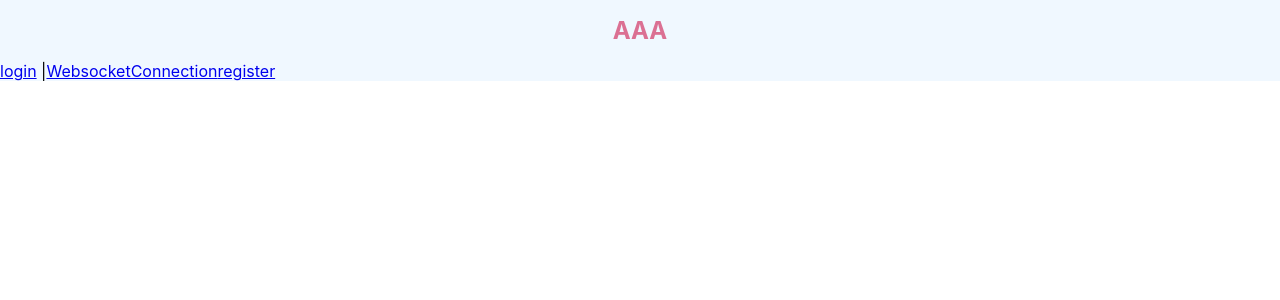
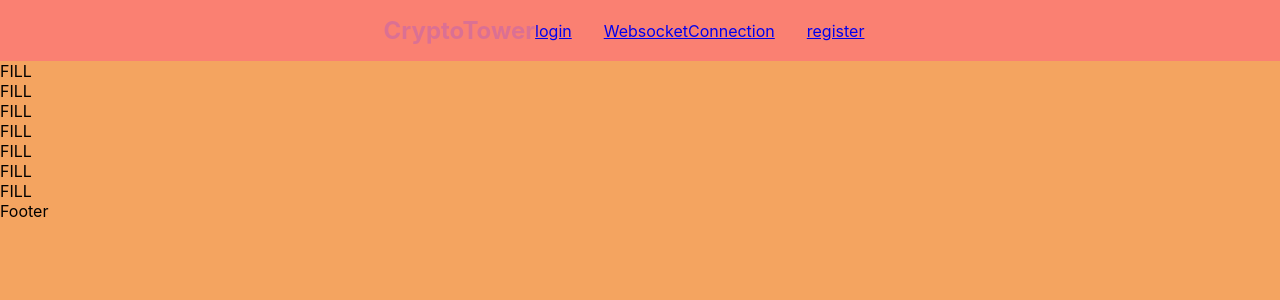
Before and after one commit to DadonStyle/crash-alike, a React (Create React App) app: page / in a window 1280 px wide. Shown: the top 300 px of the page. Built offline with nearby package versions, Linux system fonts and the light colour scheme; no server answers.

Commit message:
ws workes + style changes + header start

```diff
--- a/src/App.jsx
+++ b/src/App.jsx
@@ -1,47 +1,23 @@
-import React, { useEffect } from 'react';
-import { Link } from 'react-router-dom';
-import { useSelector } from 'react-redux';
-// eslint-disable-next-line import/no-extraneous-dependencies
-// import io from 'socket.io-client';
-import S from './stylingApp';
+import React from 'react';
+import Header from './modules/Header/Header';
+import Footer from './modules/Footer/Footer';
+import S from './styledApp';
 
-// const clinet = new W3CWebSocket('ws://147.182.239.36:8080/bomb');
-
-const App = () => {
-  const token = useSelector((state) => state.connection.jwtToken);
-  useEffect(() => {
-    // eslint-disable-next-line no-undef
-    const socket = new WebSocket(
-      `ws://147.182.239.36:8080/bomb?token=${token}` // token is currently not working ! understand how to use the useSelector
-    );
-    console.log('trying');
-    socket.onopen = () => {
-      console.log('open');
-    };
-    socket.onerror = (error) => {
-      console.log(error);
-    };
-
-    socket.onmessage = function (msg) {
-      const data = JSON.parse(msg.data);
-      try {
-        console.log(data);
-      } catch (err) {
-        // whatever you wish to do with the err
-        console.log(err);
-      }
-      return () => socket.close();
-    };
-  });
-
-  return (
-    <div>
-      <S.Title>AAA</S.Title>
-      <Link to="/login">login</Link> |
-      <Link to="/websocket">WebsocketConnection</Link>
-      <Link to="/register">register</Link>
+const App = () => (
+  <S.AppContainer>
+    <Header headerName="CryptoTower" />
+    {/* ADD BODDY */}
+    <div style={{ display: 'flex', flexDirection: 'column' }}>
+      <div>FILL</div>
+      <div>FILL</div>
+      <div>FILL</div>
+      <div>FILL</div>
+      <div>FILL</div>
+      <div>FILL</div>
+      <div>FILL</div>
     </div>
-  );
-};
+    <Footer />
+  </S.AppContainer>
+);
 
 export default App;
--- a/src/components/Routes/MyRoutes.jsx
+++ b/src/components/Routes/MyRoutes.jsx
@@ -4,12 +4,10 @@ import App from '../../App';
 import Login from '../../modules/Login/Login';
 import WebsocketConnection from '../../modules/websocketConnection/WebsocketConnection';
 import Register from '../../modules/Register/Register';
-import S from './styledRoute';
+// import S from './styledRoute';
 
 const MyRoutes = () => (
-  <S.Wrapper>
-    {/* <Header /> */}
-    <S.Main>
+  <div>
     <Routes>
       <Route exact path="/login" element={<Login />} />
       <Route exact path="/Register" element={<Register />} />
@@ -17,9 +15,7 @@ const MyRoutes = () => (
       <Route exact path="/" element={<App />} />
       <Route path="*" element={<App />} />
     </Routes>
-    </S.Main>
-    {/* <Footer /> */}
-  </S.Wrapper>
+  </div>
 );
 
 export default MyRoutes;
--- a/src/components/Routes/styledRoute.js
+++ b/src/components/Routes/styledRoute.js
@@ -1,30 +1,6 @@
+// eslint-disable-next-line no-unused-vars
 import styled from 'styled-components';
 
-const Wrapper = styled.div`
-  position: relative;
-  min-height: 100%;
-  box-sizing: border-box;
-  background-color: aliceblue;
-  background-position: center;
-  display: flex;
-  justify-content: center;
-  align-items: center;
-  flex-direction: column;
-  padding-bottom: unset;
-  height: 100%;
-`;
-
-const Main = styled.div`
-  display: flex;
-  flex-grow: 1;
-  flex-direction: column;
-  justify-content: center;
-  width: 100%;
-`;
-
-const S = {
-  Wrapper,
-  Main,
-};
+const S = {};
 
 export default S;
--- /dev/null
+++ b/src/components/ThreeDotsLoader/ThreeDotsLoader.jsx
@@ -0,0 +1,23 @@
+import React from 'react';
+import PropTypes from 'prop-types';
+import './style.css';
+
+const ThreeDotLoaderMoving = (props) => (
+  <div
+    className="rpcl-ellipsis"
+    style={{
+      '--rpcl-ellipsis-color': props.color || 'black',
+    }}
+  >
+    <div />
+    <div />
+    <div />
+    <div />
+  </div>
+);
+
+ThreeDotLoaderMoving.propTypes = {
+  color: PropTypes.string,
+};
+
+export default ThreeDotLoaderMoving;
--- /dev/null
+++ b/src/components/ThreeDotsLoader/style.css
@@ -0,0 +1,55 @@
+.rpcl-ellipsis {
+    display: inline-block;
+    position: relative;
+    width: 80px;
+    height: 80px;
+  }
+  .rpcl-ellipsis div {
+    position: absolute;
+    top: 33px;
+    width: 13px;
+    height: 13px;
+    border-radius: 50%;
+    background: var(--rpcl-ellipsis-color);
+    animation-timing-function: cubic-bezier(0, 1, 1, 0);
+  }
+  .rpcl-ellipsis div:nth-child(1) {
+    left: 8px;
+    animation: rpcl-ellipsis1 0.6s infinite;
+  }
+  .rpcl-ellipsis div:nth-child(2) {
+    left: 8px;
+    animation: rpcl-ellipsis2 0.6s infinite;
+  }
+  .rpcl-ellipsis div:nth-child(3) {
+    left: 32px;
+    animation: rpcl-ellipsis2 0.6s infinite;
+  }
+  .rpcl-ellipsis div:nth-child(4) {
+    left: 56px;
+    animation: rpcl-ellipsis3 0.6s infinite;
+  }
+  @keyframes rpcl-ellipsis1 {
+    0% {
+      transform: scale(0);
+    }
+    100% {
+      transform: scale(1);
+    }
+  }
+  @keyframes rpcl-ellipsis3 {
+    0% {
+      transform: scale(1);
+    }
+    100% {
+      transform: scale(0);
+    }
+  }
+  @keyframes rpcl-ellipsis2 {
+    0% {
+      transform: translate(0, 0);
+    }
+    100% {
+      transform: translate(24px, 0);
+    }
+  }
--- a/src/modules/Header/Header.jsx
+++ b/src/modules/Header/Header.jsx
@@ -1,5 +1,25 @@
-import React from 'react';
+import React, { useState } from 'react';
+import PropTypes from 'prop-types';
+import S from './styledHeader';
 
-const Header = () => <div>Header</div>;
+const Header = ({ headerName }) => {
+  // eslint-disable-next-line no-unused-vars
+  const [test, setTest] = useState(false);
+
+  return (
+    <S.HeaderContainer>
+      <S.Title>{headerName}</S.Title>
+      <S.LinksContainer>
+        <S.StyledLink to="/login">login</S.StyledLink>
+        <S.StyledLink to="/websocket">WebsocketConnection</S.StyledLink>
+        <S.StyledLink to="/register">register</S.StyledLink>
+      </S.LinksContainer>
+    </S.HeaderContainer>
+  );
+};
+
+Header.propTypes = {
+  headerName: PropTypes.string,
+};
 
 export default Header;
--- a/src/modules/Header/styledHeader.js
+++ b/src/modules/Header/styledHeader.js
@@ -0,0 +1,36 @@
+import styled from 'styled-components';
+import { Link } from 'react-router-dom';
+
+const StyledLink = styled(Link)`
+  margin: auto;
+  padding-right: 2rem;
+`;
+
+const Title = styled.h1`
+  font-size: 1.5em;
+  text-align: center;
+  color: palevioletred;
+  align-self: flex-start;
+`;
+
+const HeaderContainer = styled.div`
+  display: flex;
+  flex-direction: row;
+  justify-content: center;
+  align-items: center;
+  background: salmon;
+`;
+
+const LinksContainer = styled.div`
+  display: flex;
+  flex-direction: row;
+`;
+
+const S = {
+  Title,
+  StyledLink,
+  HeaderContainer,
+  LinksContainer,
+};
+
+export default S;
--- a/src/modules/websocketConnection/WebsocketConnection.jsx
+++ b/src/modules/websocketConnection/WebsocketConnection.jsx
@@ -1,7 +1,46 @@
-import React from 'react';
+import React, { useEffect, useState } from 'react';
+import { useSelector } from 'react-redux';
+import ThreeDotLoaderMoving from '../../components/ThreeDotsLoader/ThreeDotsLoader';
 
-function WebsocketConnection() {
+const WebsocketConnection = () => {
+  // eslint-disable-next-line no-unused-vars
+  const [isOpen, setIsOpen] = useState(false);
+  const token = useSelector((state) => state.connection.jwtToken);
+  useEffect(() => {
+    // eslint-disable-next-line no-undef
+    const socket = new WebSocket(
+      `ws://147.182.239.36:8080/bomb?token=${token}` // token is currently not working ! understand how to use the useSelector
+    );
+    console.log('trying');
+    socket.onopen = (msg) => {
+      console.log('onopen', msg);
+      setIsOpen(true);
+      console.log('open');
+    };
+    socket.onerror = (error) => {
+      console.log('onerror', error);
+      setIsOpen(true);
+      console.log(error);
+    };
+
+    socket.onmessage = (msg) => {
+      console.log('onmessage', msg);
+      const data = JSON.parse(msg.data);
+      try {
+        console.log(data);
+      } catch (err) {
+        // whatever you wish to do with the err
+        console.log(err);
+      }
+      return () => socket.close();
+    };
+  }, []);
+
+  if (!isOpen) {
+    return <ThreeDotLoaderMoving />;
+  }
+
   return <div>WebsocketConnection</div>;
-}
+};
 
 export default WebsocketConnection;
--- /dev/null
+++ b/src/styledApp.js
@@ -0,0 +1,18 @@
+import styled from 'styled-components';
+
+const AppContainer = styled.div`
+  position: absolute;
+  display: block;
+  height: 100%;
+  width: 100%;
+  top: 0px;
+  left: 0px;
+  z-index: -1;
+  background-color: sandybrown;
+`;
+
+const S = {
+  AppContainer,
+};
+
+export default S;
--- a/src/stylingApp.js
+++ /dev/null
@@ -1,13 +0,0 @@
-import styled from 'styled-components';
-
-const Title = styled.h1`
-  font-size: 1.5em;
-  text-align: center;
-  color: palevioletred;
-`;
-
-const S = {
-  Title,
-};
-
-export default S;
```
Lines whose indentation alone changed are shown as unchanged.
